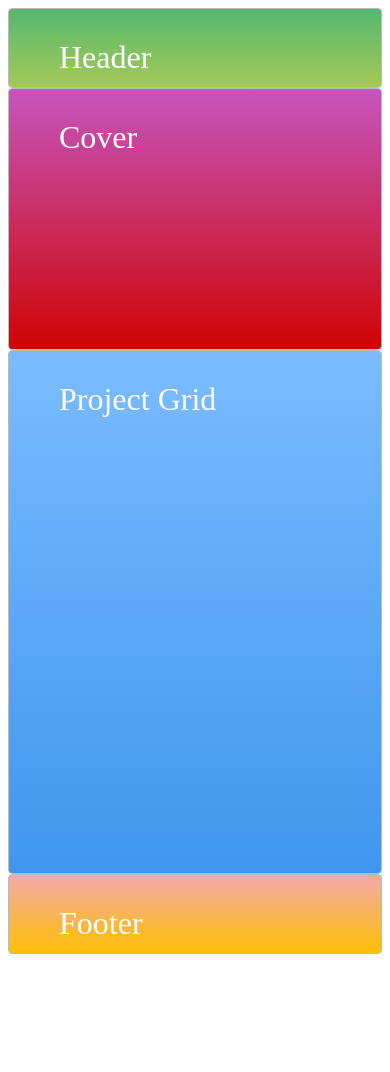
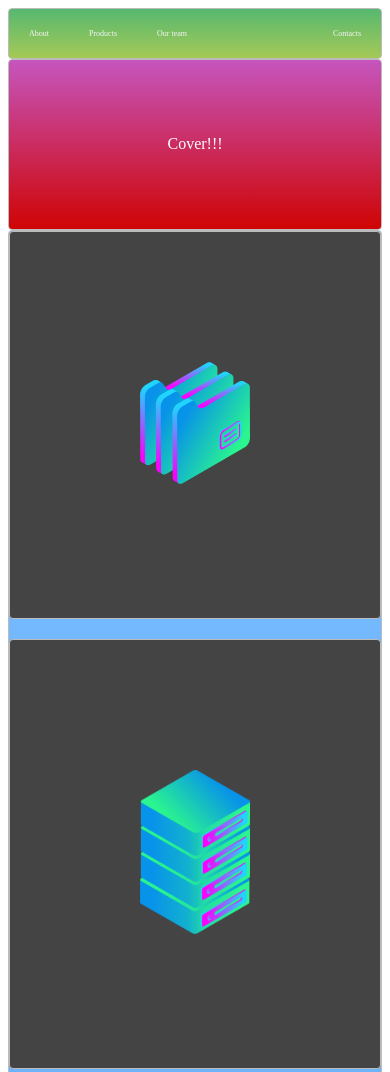
Before and after one commit to Iltony/ZeroToMasteryCourse, a plain HTML site: page layoutExercise/index.html in a window 390 px wide. Shown: the top 1072 px of the page. Before the commit the page ends 962 px from the top, so only its background shows below. Drawn offline with Linux system fonts and the light colour scheme.

Commit message:
Added proper layout responsiveness

```diff
--- a/layoutExercise/index.html
+++ b/layoutExercise/index.html
@@ -5,9 +5,26 @@
   <link rel="stylesheet" type="text/css" href="./style.css">
 </head>
 <body>
-  <header class="zone green">Header</header>
-  <section class="zone cover red">Cover</section>
-  <section class="zone blue">Project Grid</section>
-  <footer class="zone yellow">Footer</footer>
+  <nav class="zone green">
+    <ul class="main-nav">
+      <li><a href="">About</a></li>
+      <li><a href="">Products</a></li>
+      <li><a href="">Our team</a></li>
+      <li class="push"><a href="">Contacts</a></li>
+    </ul>
+  </nav>
+  <div class="container zone cover red">Cover!!!</div>
+  <div class="zone blue grid-wrapper">
+    <div class="box zone"><img src="./img/files_2.png"></div>
+    <div class="box zone"><img src="./img/server_2_2.png"></div>
+    <div class="box zone"><img src="./img/files_2.png"></div>
+    <div class="box zone"><img src="./img/monitor_settings_2.png"></div>
+    <div class="box zone"><img src="./img/server_3.png"></div>
+    <div class="box zone"><img src="./img/data_storage_2_2.png"></div>
+    <div class="box zone"><img src="./img/monitor_coding_2.png"></div>
+    <div class="box zone"><img src="./img/desktop_analytics_2.png"></div>
+    <div class="box zone"><img src="./img/server_safe_2.png"></div>
+  </div>
+  <footer class="zone yellow">zero => mastery</footer>
 </body>
 </html>
--- a/layoutExercise/style.css
+++ b/layoutExercise/style.css
@@ -1,12 +1,13 @@
 body{
-     display: grid;
-     grid-template: 80px 2fr 4fr 80px/1fr;
+     /* display: grid; */
+     /* grid-template: 80px 2fr 4fr 80px/1fr; */
 }
+
 .zone {
-    padding:30px 50px;
+    /*padding:30px 50px;*/
     cursor:pointer;
     color:#FFF;
-    font-size:2em;
+    font-size:1em;
     border-radius:4px;
     border:1px solid #bbb;
     transition: all 0.3s linear;
@@ -19,8 +20,65 @@ body{
     box-shadow:rgba(0,0,0,0.8) 0px 5px 15px, inset rgba(0,0,0,0.15) 0px -10px 20px;
 }
 
-.cover{
-    height: 200px;
+
+
+/*NAV*/
+.main-nav{
+    display: flex;
+    list-style: none;
+    font-size: 0.7em;
+    margin: 0;
+  }
+
+ @media only screen and (max-width: 600px){
+  .main-nav{
+    font-size: 0.5em;
+    padding: 0;
+  }
+}
+
+.push{
+    margin-left: auto;
+}
+
+
+li{
+    padding: 20px
+}
+
+a {
+    color: #f5f5f6;
+    text-decoration: none;
+}
+
+/*COVER*/
+.container{
+    display: flex;
+    align-items: center;
+    justify-content: center;
+    height: 20vh; /*vieport height*/
+}
+
+/* GRID*/
+.grid-wrapper{
+    display: grid;
+    grid-gap:20px;
+    grid-template-columns: repeat(auto-fill, minmax(350px, 1fr));
+}
+
+.box > img{
+    width: 100%;
+}
+
+.box {
+    background-color: #444;
+    padding: 130px
+}
+
+/*FOOTER*/
+
+footer{
+
 }
 
 /*https://paulund.co.uk/how-to-create-shiny-css-buttons*/
```
